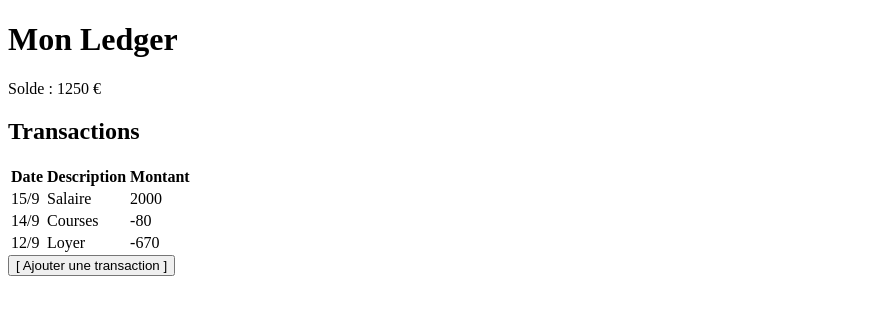
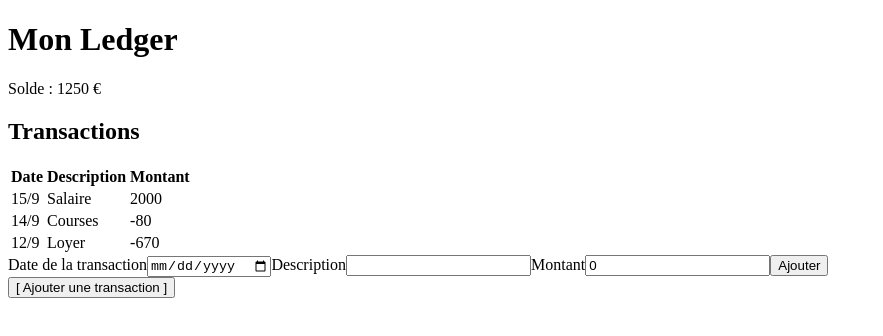
Before and after one commit to gketo/simple-typescript-ledger, a Vue app: page / in a window 1280 px wide. Shown: the top 336 px of the page, without its empty margins (0-883 px from the left). Built offline with nearby package versions, Linux system fonts and the light colour scheme.

Commit message:
feat: add transaction form and reactive transactions

```diff
--- a/src/App.vue
+++ b/src/App.vue
@@ -2,15 +2,16 @@
 import { computed, ref } from 'vue'
 
 interface Transaction {
+  id: number
   date: Date
   description: string
   amount: number
 }
 
 const transactions = ref<Transaction[]>([
-  { date: new Date(2026, 8, 15), description: 'Salaire', amount: 2000 },
-  { date: new Date(2026, 8, 14), description: 'Courses', amount: -80 },
-  { date: new Date(2026, 8, 12), description: 'Loyer', amount: -670 },
+  { id: 1, date: new Date(2026, 8, 15), description: 'Salaire', amount: 2000 },
+  { id: 2, date: new Date(2026, 8, 14), description: 'Courses', amount: -80 },
+  { id: 3, date: new Date(2026, 8, 12), description: 'Loyer', amount: -670 },
 ])
 
 const solde = computed(() => {
@@ -18,6 +19,26 @@ const solde = computed(() => {
     return acc + trans.amount
   }, 0)
 })
+
+const TDateInput = ref('')
+const TDescriptInput = ref('')
+const TAmountInput = ref(0)
+
+function addTransaction(date: string, description: string, amount: number) {
+  if (date && description && amount !== 0) {
+    const lastT = transactions.value.at(-1)
+    transactions.value.push({
+      id: lastT ? lastT.id + 1 : 1,
+      date: new Date(date),
+      description: description,
+      amount: amount,
+    })
+
+    TDateInput.value = ''
+    TDescriptInput.value = ''
+    TAmountInput.value = 0
+  }
+}
 </script>
 
 <template>
@@ -33,13 +54,25 @@ const solde = computed(() => {
       </tr>
     </thead>
     <tbody>
-      <tr v-for="trans in transactions">
+      <tr v-for="trans in transactions" :key="trans.id">
         <td>{{ trans.date.getDate() }}/{{ trans.date.getMonth() + 1 }}</td>
         <td>{{ trans.description }}</td>
         <td>{{ trans.amount }}</td>
       </tr>
     </tbody>
   </table>
+  <form @submit.prevent="addTransaction(TDateInput, TDescriptInput, TAmountInput)">
+    <label for="TDateInput">Date de la transaction</label>
+    <input type="date" id="TDateInput" v-model="TDateInput" />
+
+    <label for="TDescriptInput">Description</label>
+    <input type="text" id="TDescriptInput" v-model="TDescriptInput" />
+
+    <label for="TAmountInput">Montant</label>
+    <input type="number" id="TAmountInput" v-model.number="TAmountInput" />
+
+    <input type="submit" value="Ajouter" />
+  </form>
   <button>[ Ajouter une transaction ]</button>
 </template>
 
```
Also changed, not shown: 1 other file (tests, documents, lock files or other folders).
